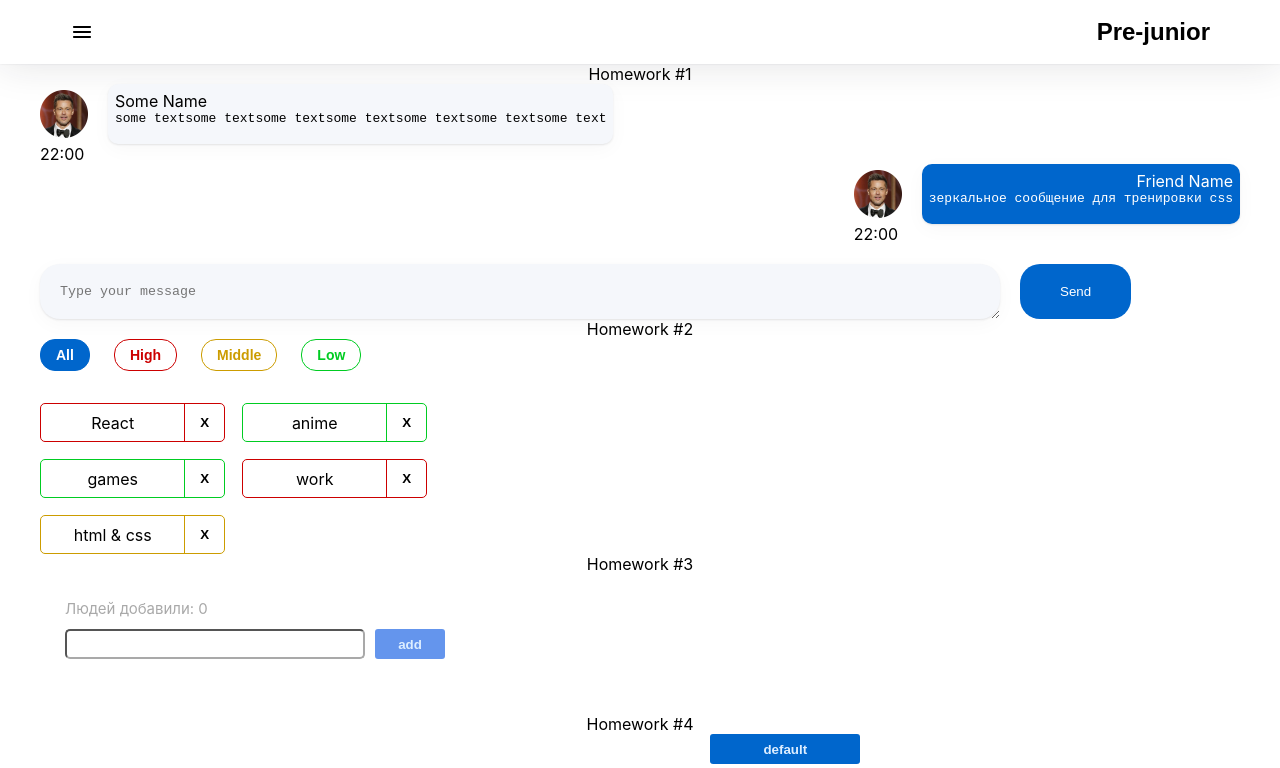
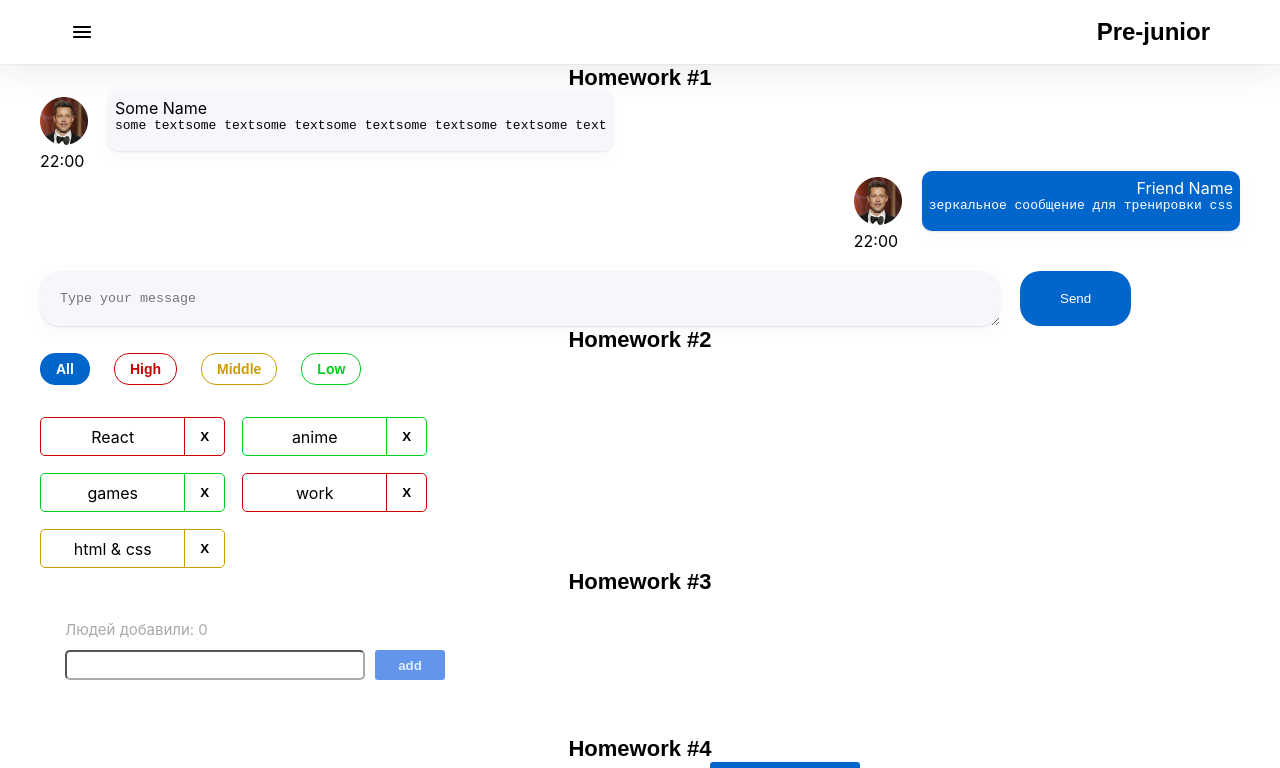
Before and after one commit to khadjaa/hws2-master, a React (Create React App) app: page /#/pre-junior in a window 1280 px wide. Shown: the top 768 px of the page. Built offline with nearby package versions, Linux system fonts and the light colour scheme.

Commit message:
added styles for title

```diff
--- a/src/s1-main/App.module.css
+++ b/src/s1-main/App.module.css
@@ -4,13 +4,21 @@
 }
 
 .hw {
-  max-width: 1200px;
-  margin: 0 auto;
+    max-width: 1200px;
+    margin: 0 auto;
 }
 
 .hwTitle {
-  text-align: center;
+    text-align: center;
     color: #000000;
+
+    font-family: 'Montserrat', sans-serif;
+    font-style: normal;
+    font-weight: 600;
+    font-size: 22px;
+    line-height: 27px;
+    /* identical to box height */
+
 }
 
 .container {
```
